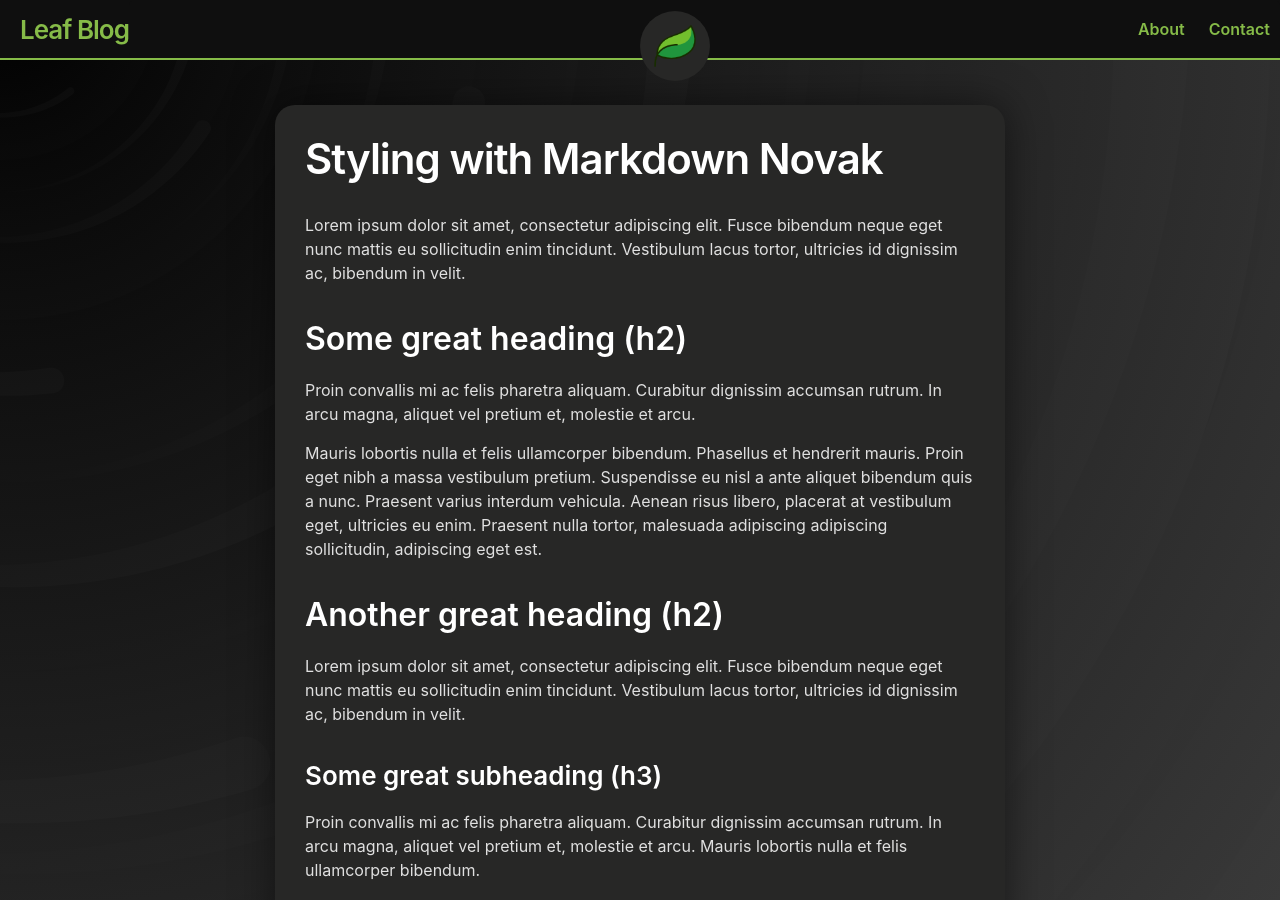
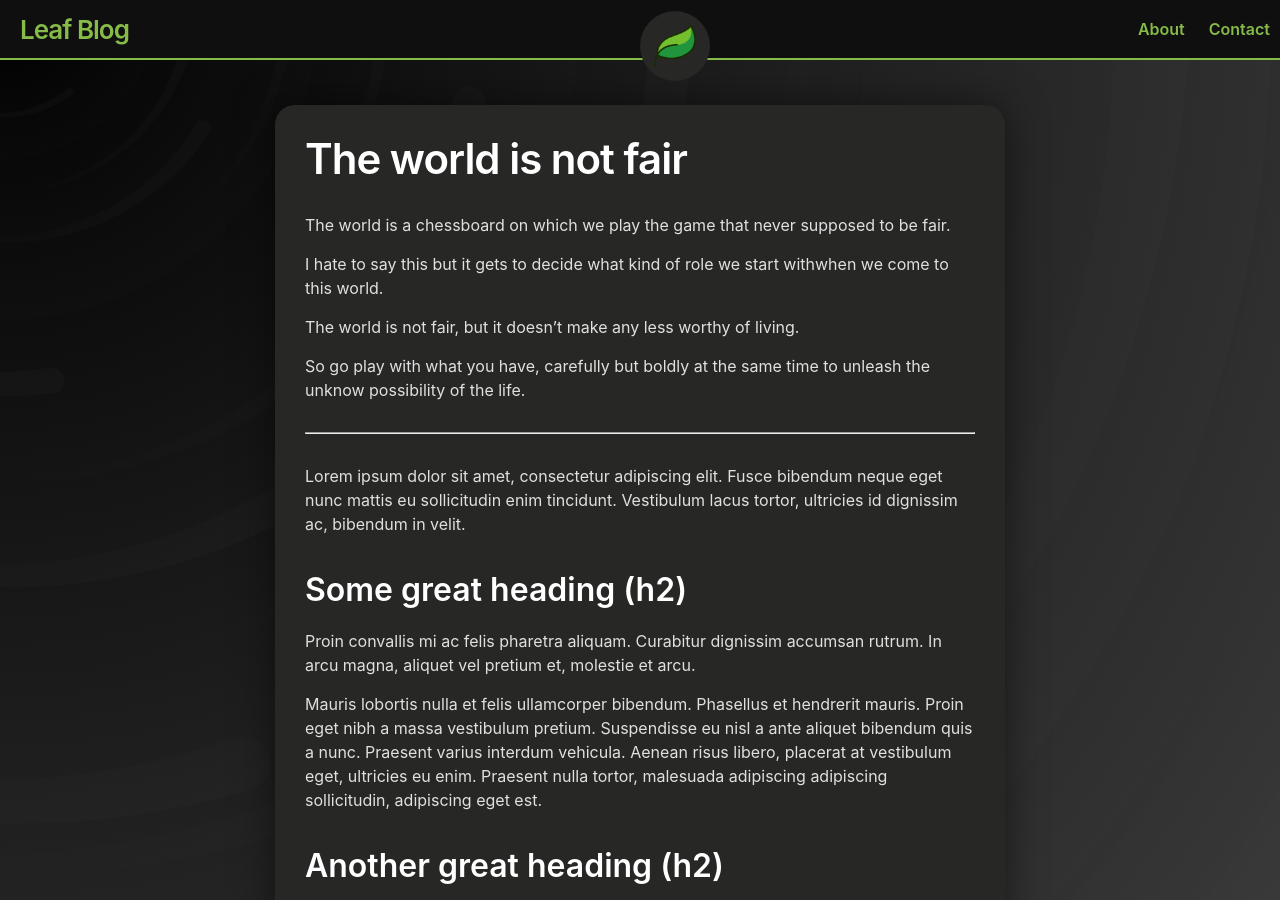
Before and after one commit to novakho/novakho-test.github.io, a Jekyll site: the page built from _posts/2020-02-24-markdown.md, in a window 1280 px wide and 900 px high. Built offline with Jekyll 4.4.1, drawn with Linux system fonts in a browser that asks for light colours; a script that is not in the unit is left out.

Commit message:
Update 2020-02-24-markdown.md

```diff
--- a/_posts/2020-02-24-markdown.md
+++ b/_posts/2020-02-24-markdown.md
@@ -1,8 +1,19 @@
 ---
 layout: post
 author: Supun Kavinda
-title: Styling with Markdown Novak
+title: The world is not fair
 ---
+
+The world is a chessboard on which we play the game that never supposed to be fair.
+
+I hate to say this but it gets to decide what kind of role we start withwhen we come to this world.
+
+The world is not fair, but it doesn't make any less worthy of living.
+
+So go play with what you have, carefully but boldly at the same time to unleash the unknow possibility of the life.
+
+---
+
 
 Lorem ipsum dolor sit amet, consectetur adipiscing elit. Fusce bibendum neque eget nunc mattis eu sollicitudin enim tincidunt. Vestibulum lacus tortor, ultricies id dignissim ac, bibendum in velit.
 
```
